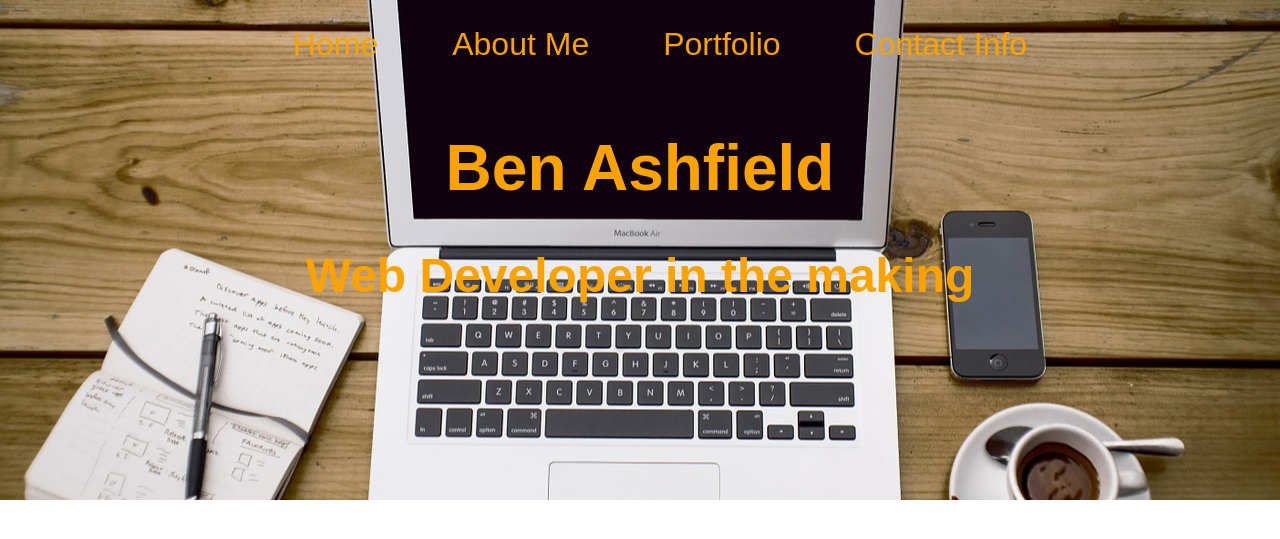
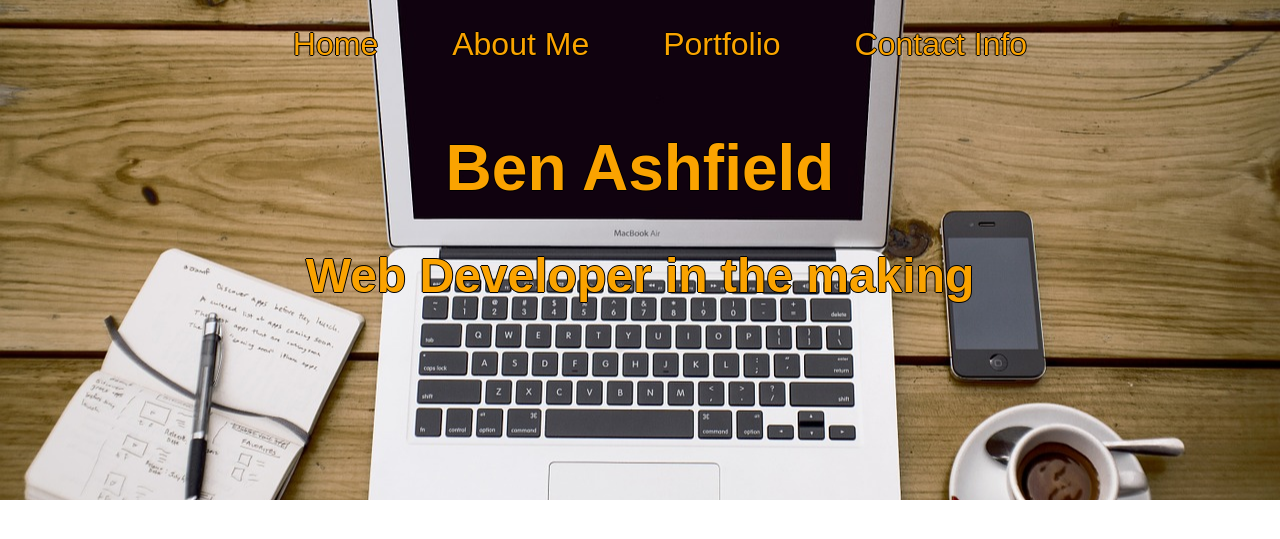
Before and after one commit to Knux2/portfolio, a PHP site: page / in a window 1280 px wide. Shown: the top 539 px of the page. Run offline with PHP 8.4, Linux system fonts and the light colour scheme.

Commit message:
Added border to text

```diff
--- a/css/style.css
+++ b/css/style.css
@@ -18,6 +18,7 @@ nav li {
     padding-right: 35px;
     font-size: 2rem;
     font-family: Superclarendon, sans-serif;
+    text-shadow: -1px 0 #000000, 0 1px #000000, 1px 0 #000000, 0 -1px #000000;
 }
 
 nav {
@@ -40,6 +41,7 @@ nav {
     color: #FAA300;
     font-size: 2rem;
     font-family: Superclarendon, sans-serif;
+    text-shadow: -1px 0 #000000, 0 1px #000000, 1px 0 #000000, 0 -1px #000000;
 }
 
 @media screen and (max-width: 550px) {
```
